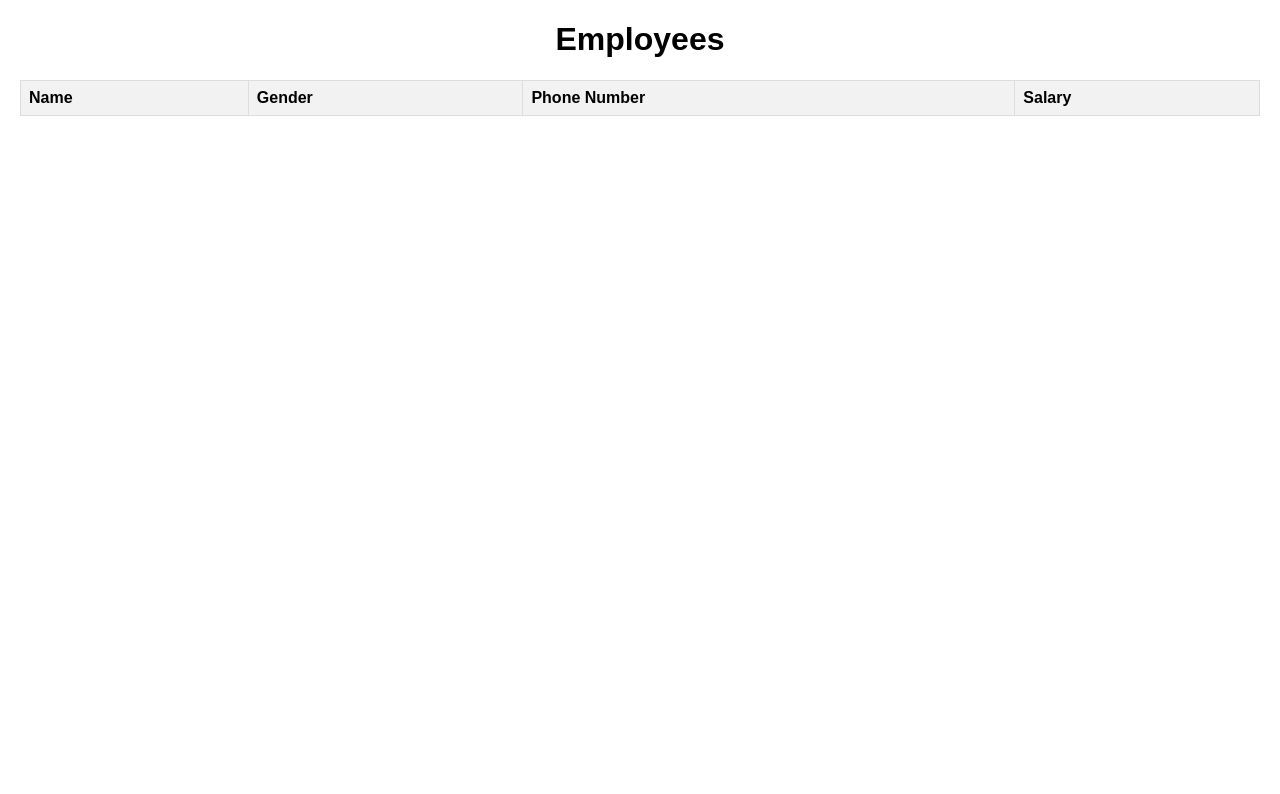
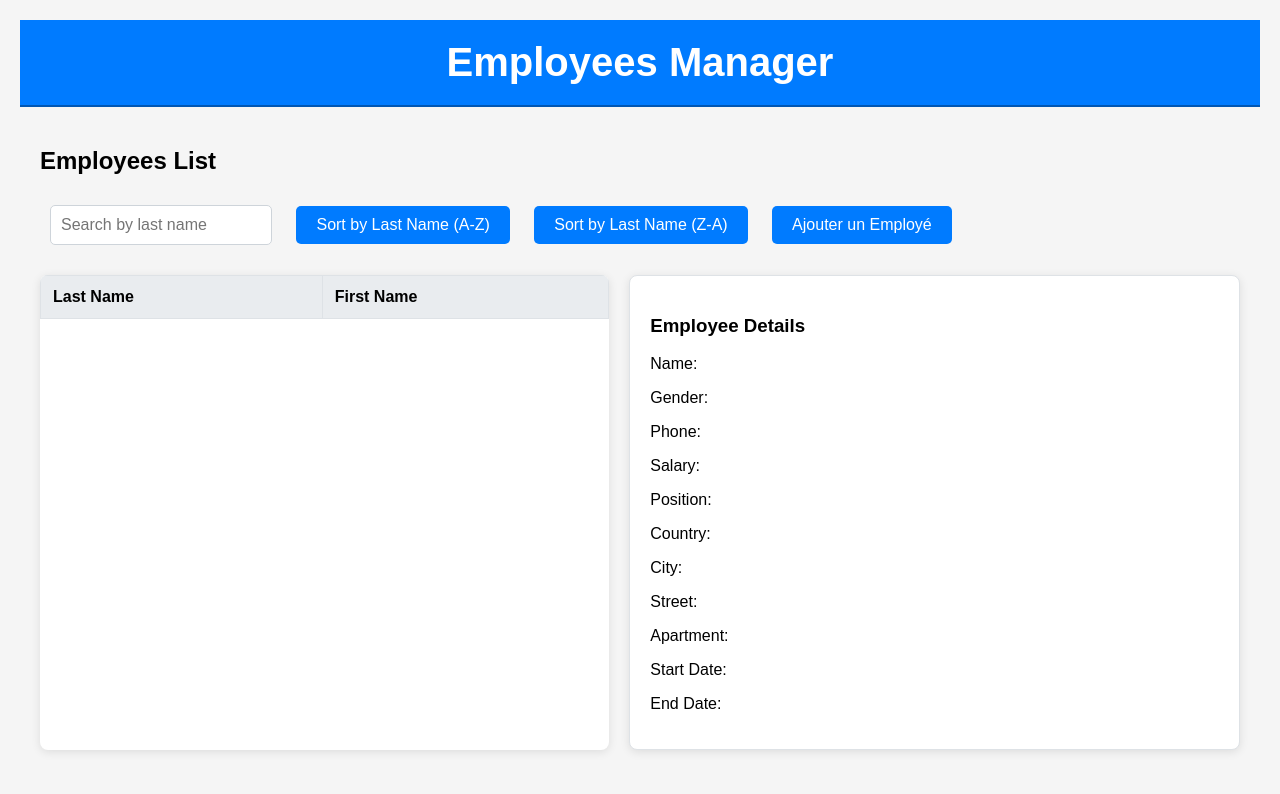
Before and after one commit to benphihe/projet-final-sql, a website: page public/index.html in a window 1280 px wide. Drawn offline with Linux system fonts and the light colour scheme; no server answers.

Commit message:
final commit

```diff
--- a/public/index.html
+++ b/public/index.html
@@ -3,41 +3,111 @@
 <head>
     <meta charset="UTF-8">
     <meta name="viewport" content="width=device-width, initial-scale=1.0">
-    <title>Employees</title>
+    <title>Employees Manager</title>
     <link rel="stylesheet" href="styles.css">
 </head>
 <body>
-    <h1>Employees</h1>
+    <header>
+        <h1>Employees Manager</h1>
+    </header>
+    <main>
+        <h2>Employees List</h2>
+        <div>
+            <input type="text" id="search-bar" placeholder="Search by last name">
+            <button id="sort-asc">Sort by Last Name (A-Z)</button>
+            <button id="sort-desc">Sort by Last Name (Z-A)</button>
+            <button onclick="window.location.href='/insert'">Ajouter un Employé</button>
+        </div>
+        <div class="container">
             <table id="employees-table">
                 <thead>
                     <tr>
-                <th>Name</th>
-                <th>Gender</th>
-                <th>Phone Number</th>
-                <th>Salary</th>
+                        <th class="left">Last Name</th>
+                        <th class="right">First Name</th>
                     </tr>
                 </thead>
                 <tbody>
-
                 </tbody>
             </table>
+            <div id="employee-details" class="employee-details">
+                <h3>Employee Details</h3>
+                <p id="employee-name">Name: </p>
+                <p id="employee-gender">Gender: </p>
+                <p id="employee-phone">Phone: </p>
+                <p id="employee-salary">Salary: </p>
+                <p id="employee-position">Position: </p>
+                <p id="employee-country">Country: </p>
+                <p id="employee-city">City: </p>
+                <p id="employee-street1">Street: </p>
+                <p id="employee-appartement">Apartment: </p>
+                <p id="employee-start-date">Start Date: </p>
+                <p id="employee-end-date">End Date: </p>
+            </div>
+
+
+
+        </div>
+    </main>
     <script>
-        fetch('/api/employees')
+        function fetchEmployees(order = 'asc', search = '') {
+            fetch(`/api/employees?order=${order}&search=${search}`)
                 .then(response => response.json())
                 .then(data => {
                     const tableBody = document.querySelector('#employees-table tbody');
+                    tableBody.innerHTML = '';
                     data.forEach(employee => {
                         const row = document.createElement('tr');
                         row.innerHTML = `
-                        <td>${employee.employeName}</td>
-                        <td>${employee.employeGender}</td>
-                        <td>${employee.employePhoneNumber}</td>
-                        <td>${employee.employeSalary}</td>
+                            <td class="left">${employee.employeeLastName}</td>
+                            <td class="right">${employee.employeeFirstName}</td>
                         `;
+                        row.addEventListener('click', () => showEmployeeDetails(employee));
                         tableBody.appendChild(row);
                     });
                 })
                 .catch(error => console.error('Error fetching employee data:', error));
+        }
+
+        function showEmployeeDetails(employee) {
+            document.getElementById('employee-name').textContent = `Name: ${employee.employeeFirstName} ${employee.employeeLastName}`;
+            document.getElementById('employee-gender').textContent = `Gender: ${employee.employeeGender || 'N/A'}`;
+            document.getElementById('employee-phone').textContent = `Phone: ${employee.employeePhoneNumber || 'N/A'}`;
+
+
+            const employeeSalary = employee.Salary ? employee.Salary.toFixed(2) : 'N/A'; // Formatage du salaire
+            document.getElementById('employee-salary').textContent = `Salary: €${employeeSalary}`;
+            document.getElementById('employee-position').textContent = `Position: ${employee.PositionTitle || 'N/A'}`;
+
+
+            document.getElementById('employee-country').textContent = `Country: ${employee.employeeCountry || 'N/A'}`;
+            document.getElementById('employee-city').textContent = `City: ${employee.employeeCity || 'N/A'}`;
+            document.getElementById('employee-street1').textContent = `Street: ${employee.employeeStreet1 || 'N/A'}`;
+            document.getElementById('employee-appartement').textContent = `Apartment: ${employee.employeeAppartement || 'N/A'}`;
+
+            document.getElementById('employee-start-date').textContent = `Start Date: ${employee.employeeStartDate || 'N/A'}`;
+            document.getElementById('employee-end-date').textContent = `End Date: ${employee.employeeEndDate || 'N/A'}`;
+        }
+
+
+
+
+        document.getElementById('sort-asc').addEventListener('click', () => {
+            const search = document.getElementById('search-bar').value;
+            fetchEmployees('asc', search);
+        });
+
+        document.getElementById('sort-desc').addEventListener('click', () => {
+            const search = document.getElementById('search-bar').value;
+            fetchEmployees('desc', search);
+        });
+
+        document.getElementById('search-bar').addEventListener('input', () => {
+            const order = document.querySelector('button.active')?.id === 'sort-desc' ? 'desc' : 'asc';
+            const search = document.getElementById('search-bar').value;
+            fetchEmployees(order, search);
+        });
+
+        fetchEmployees();
     </script>
 </body>
 </html>
--- a/public/styles.css
+++ b/public/styles.css
@@ -1,32 +1,109 @@
 body {
     font-family: Arial, sans-serif;
     margin: 20px;
+    background-color: #f5f5f5;
 }
 
 h1 {
     text-align: center;
+    color: #343a40;
+}
+
+header {
+    background-color: #007bff;
+    padding: 20px;
+    text-align: center;
+    border-bottom: 2px solid #0056b3;
+}
+
+header h1 {
+    margin: 0;
+    font-size: 2.5em;
+    color: #ffffff;
+}
+
+main {
+    padding: 20px;
+}
+
+.container {
+    display: flex;
+    justify-content: space-between;
+    gap: 20px;
 }
 
 table {
     width: 100%;
+    margin: 20px 0;
     border-collapse: collapse;
-    margin-top: 20px;
+    background-color: #ffffff;
+    border-radius: 8px;
+    overflow: hidden;
+    box-shadow: 0 2px 10px rgba(0, 0, 0, 0.1);
 }
 
 th, td {
-    border: 1px solid #ddd;
-    padding: 8px;
+    padding: 12px;
+    border: 1px solid #dee2e6;
     text-align: left;
 }
 
 th {
-    background-color: #f2f2f2;
+    background-color: #e9ecef;
+    font-weight: bold;
 }
 
 tr:nth-child(even) {
-    background-color: #f9f9f9;
+    background-color: #f8f9fa;
 }
 
 tr:hover {
-    background-color: #f1f1f1;
+    background-color: #d3e0ea;
 }
+
+.employee-details {
+    width: 100%;
+    max-width: 600px;
+    padding: 20px;
+    border: 1px solid #dee2e6;
+    border-radius: 8px;
+    background-color: #ffffff;
+    box-shadow: 0 2px 10px rgba(0, 0, 0, 0.1);
+    margin: 20px auto;
+    transition: box-shadow 0.3s ease;
+}
+
+.employee-details:hover {
+    box-shadow: 0 4px 20px rgba(0, 0, 0, 0.2);
+}
+
+button {
+    margin: 10px;
+    padding: 10px 20px;
+    font-size: 1em;
+    cursor: pointer;
+    background-color: #007bff;
+    color: #ffffff;
+    border: none;
+    border-radius: 5px;
+    transition: background-color 0.3s;
+}
+
+button:hover {
+    background-color: #0056b3;
+}
+
+input[type="text"] {
+    margin: 10px;
+    padding: 10px;
+    font-size: 1em;
+    width: 200px;
+    border: 1px solid #ced4da;
+    border-radius: 5px;
+    transition: border-color 0.3s;
+}
+
+input[type="text"]:focus {
+    border-color: #007bff;
+    outline: none;
+}
```
Also changed, not shown: server.js (+34 -11 lines). Lines whose indentation alone changed are shown as unchanged.
